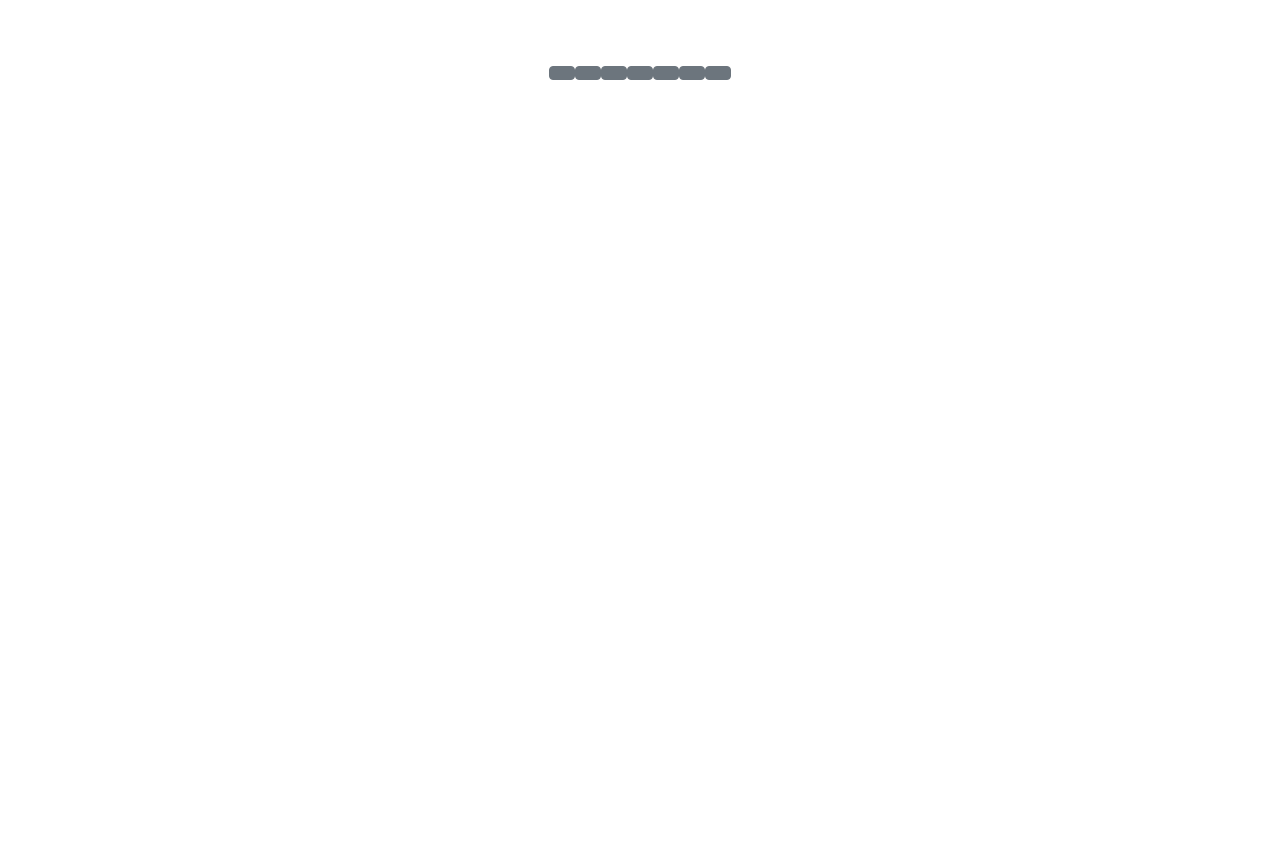
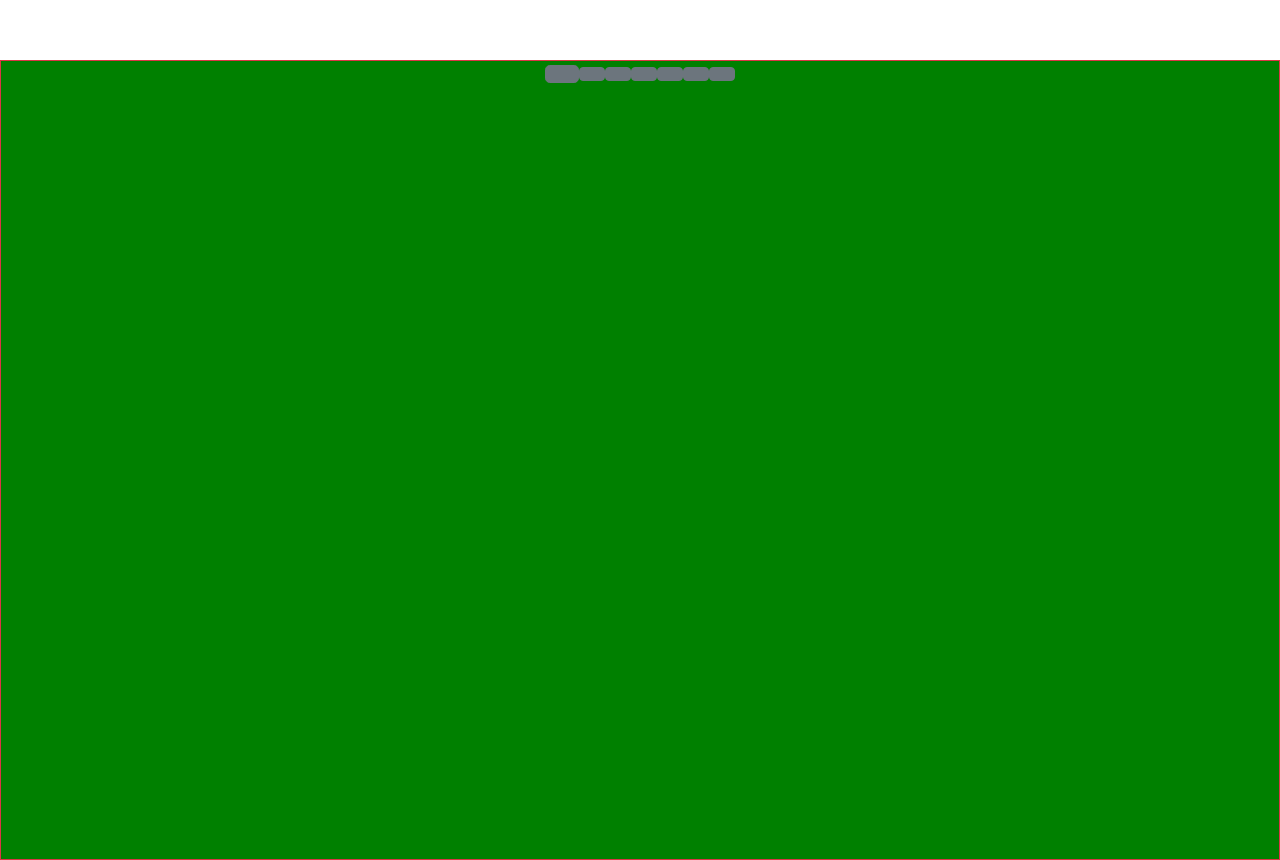
Before and after one commit to benfritzeen/PiDay, a Vue app: page / in a window 1280 px wide. Before the commit the page ends 800 px from the top, so only its background shows below. Built offline with nearby package versions, Linux system fonts and the light colour scheme.

Commit message:
Testing sizing

```diff
--- a/src/components/DayBoxes.vue
+++ b/src/components/DayBoxes.vue
@@ -1,11 +1,20 @@
-<template>
-    <div>
-        <b-button name="Monday"/>
+<template class = "main">
+    <div class ="main">
+        <b-container fluid class="h-100 border border-danger">
+            <b-button name="Monday" class="btn btn-lg"/>
             <b-button name="Tuesday"/>
             <b-button name="Wednesday"/>
             <b-button name="Thursday"/>
             <b-button name="Friday"/>
             <b-button name="Saturday"/>
             <b-button name="Sunday"/>
+        </b-container>
     </div>
 </template>
+
+<style scoped>
+.main {
+    height: 100vh;
+    background-color: green;
+}
+</style>
```
Lines whose indentation alone changed are shown as unchanged.
